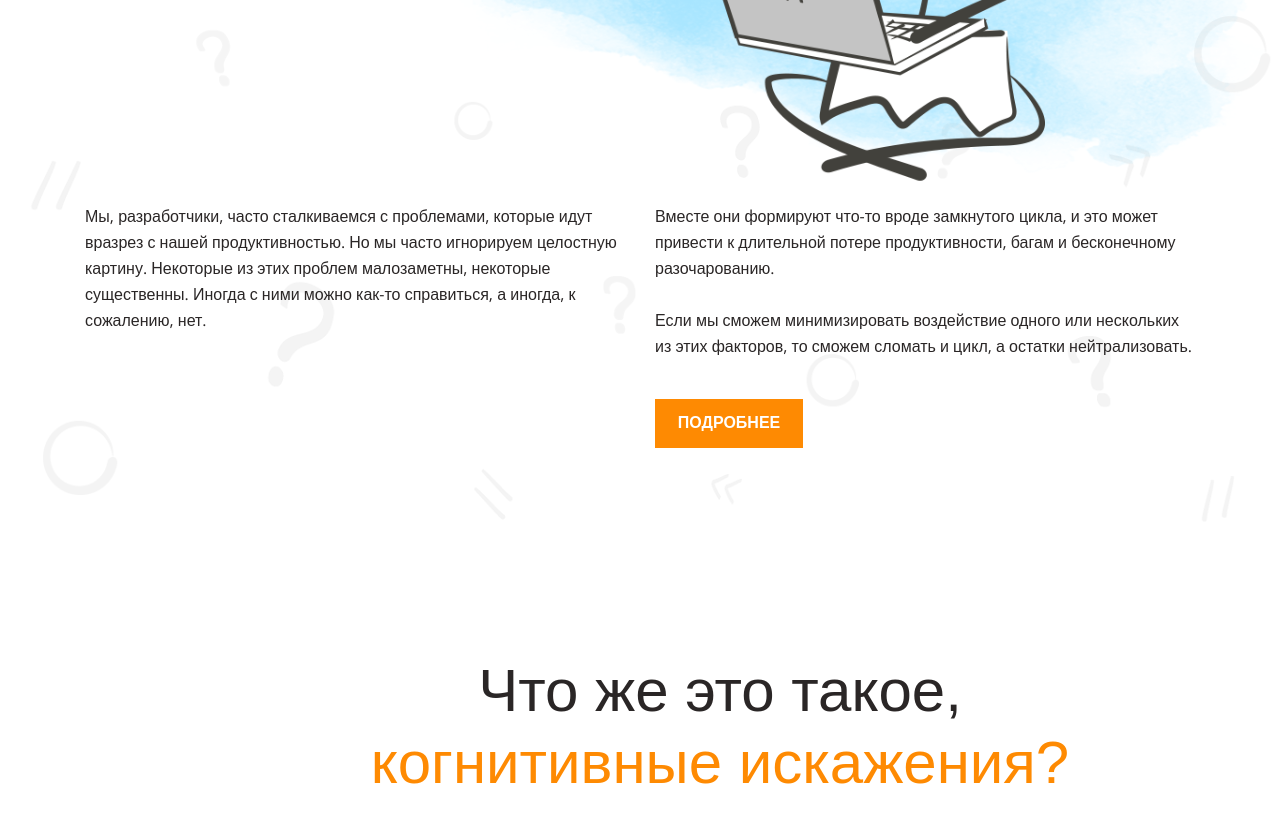
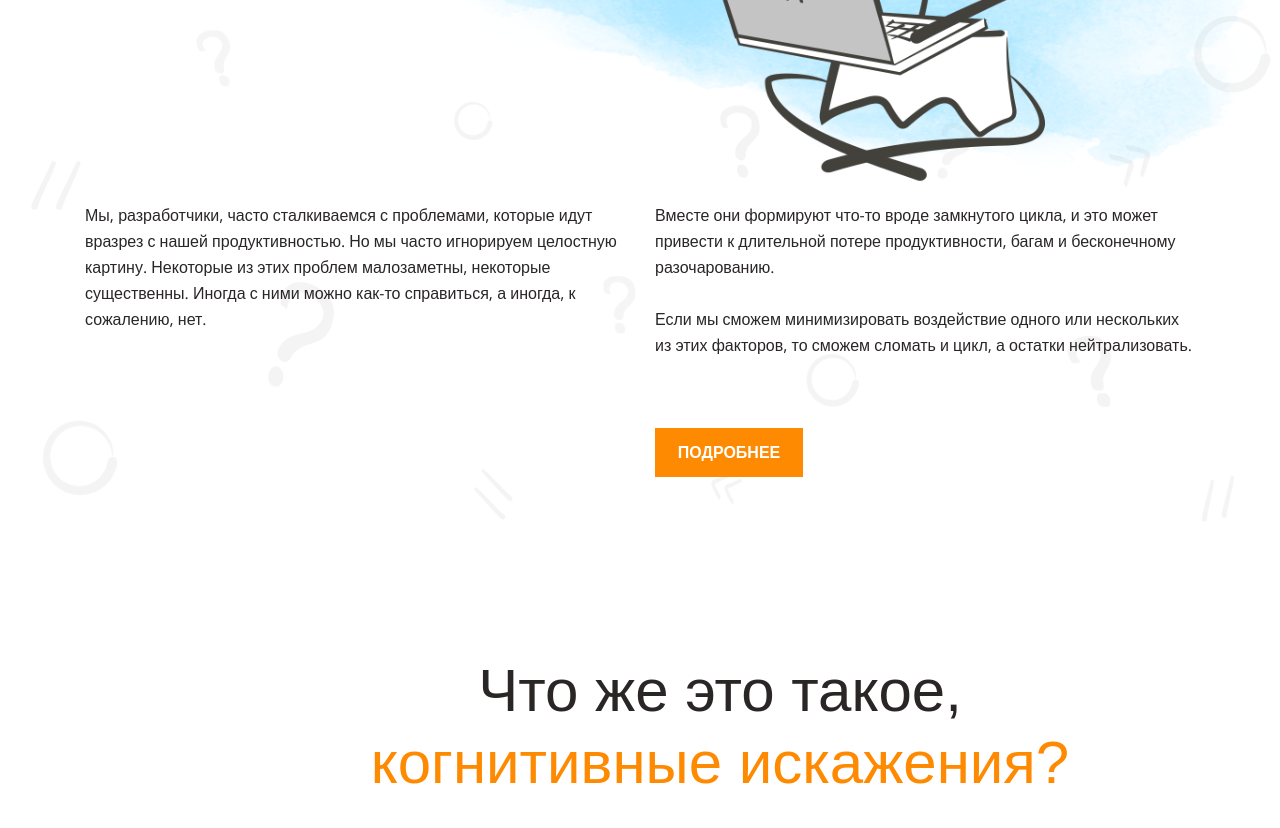
Before and after one commit to t-astik/layout-designer-project-lvl1, a plain HTML site: page src/index.html in a window 1280 px wide. Shown: the part 359-1187 px from the top of the page. Drawn offline with nearby package versions, Linux system fonts and the light colour scheme; a web font is replaced by a local one.

Commit message:
Исся я тебя переверну P.s.БИГФТЫ

```diff
--- a/src/css/style.css
+++ b/src/css/style.css
@@ -85,13 +85,13 @@ p{
 
 .title {
   padding: 100px 0 0 0;
+  line-height: 86px;
   margin: 0;
 }
 
 .subtitle {
   position: relative;
-  margin-top: 7.17px;
-  line-height: 100%;
+  padding-top: 7.17px;
   z-index: 2;
 }
 
@@ -104,25 +104,37 @@ p{
 }
 
 .header_text{
-  display: flex;
-  justify-content: space-between;
   padding-top: 222px;
 }
 
-.text {
+.text1{
+  float: left;
+  position: absolute;
   width: 540px;
+  height: 141px;
   line-height: 26px;
+}
+
+.text2{
+  box-sizing: border-box;
+  float: right;
+  width: 540px;
+  height: 186px;
+  line-height: 26px;
+  margin-left: 30px;
+  margin-bottom: 40px;
 }
 
 .button {
   position: relative;
   width: 148px;
   height: 49px;
+  padding: 0;
   background-color: #FE8A02;
   border:#FE8A02 ;
 
   margin-left: 570px;
-margin-top: 40px;
+  margin-bottom: 100px;
 
 
   font-weight: bold;
@@ -174,6 +186,9 @@ text-align: center;
 }
 
 .video {
+  margin: 0 auto;
+  width: 919px;
+  height: 569px;
   filter: drop-shadow(0px 16px 32px rgba(0, 0, 0, 0.15));
 }
 
@@ -182,7 +197,7 @@ text-align: center;
 
 .navigation {
   background-color: #42413C;
-  min-width: 1440px;
+ /* min-width: 1440px; */
   min-height: 991px;
 }
 
--- a/src/index.html
+++ b/src/index.html
@@ -25,8 +25,8 @@
     </div>
 
     <div class="header_text">
-      <div class="text"><p>Мы, разработчики, часто сталкиваемся с проблемами, которые идут вразрез с нашей продуктивностью. Но мы часто игнорируем целостную картину. Некоторые из этих проблем малозаметны, некоторые существенны. Иногда с ними можно как-то справиться, а иногда, к сожалению, нет.</p></div>
-      <div class="text"><p>Вместе они формируют что-то вроде замкнутого цикла, и это может привести к длительной потере продуктивности, багам и бесконечному разочарованию.</p>
+      <div class="text1"><p>Мы, разработчики, часто сталкиваемся с проблемами, которые идут вразрез с нашей продуктивностью. Но мы часто игнорируем целостную картину. Некоторые из этих проблем малозаметны, некоторые существенны. Иногда с ними можно как-то справиться, а иногда, к сожалению, нет.</p></div>
+      <div class="text2"><p>Вместе они формируют что-то вроде замкнутого цикла, и это может привести к длительной потере продуктивности, багам и бесконечному разочарованию.</p>
        <br> <p>Если мы сможем минимизировать воздействие одного или нескольких из этих факторов, то сможем сломать и цикл, а остатки нейтрализовать.</p></div>
     </div>
 
@@ -56,7 +56,7 @@
     <div class="conteiner">
 
       <div class="cards_cont">
-        <p class="nav_intro" id="navigation"> <span class="colortext">5 когнитивных искажений</span><br> о существовании которых стоит помнить</p>
+        <div class="nav_intro" id="navigation"> <span class="colortext">5 когнитивных искажений</span><br> о существовании которых стоит помнить</div>
 
       <a class="card card1" href="#ikea_effect">
         <p class="card_number">1</p>
```
Lines whose indentation alone changed are shown as unchanged.
